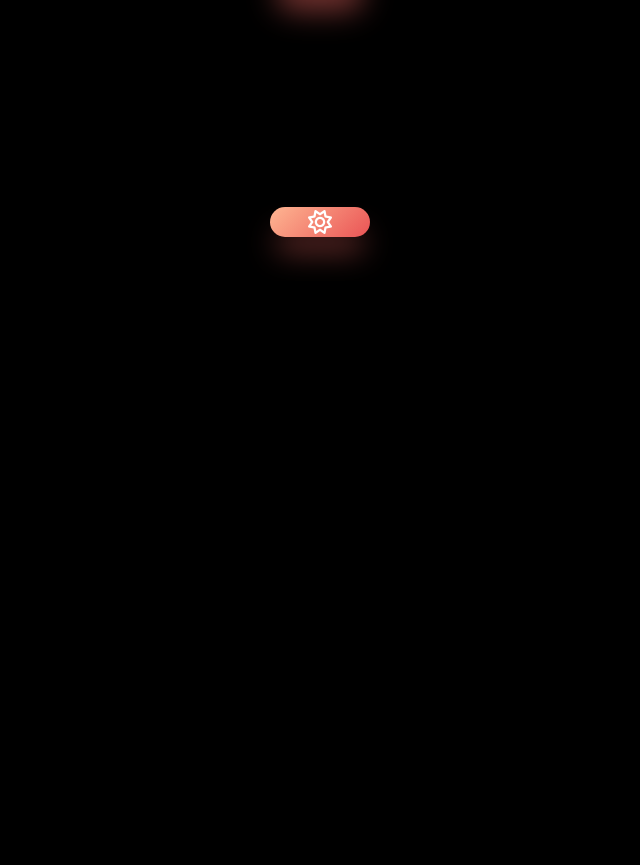
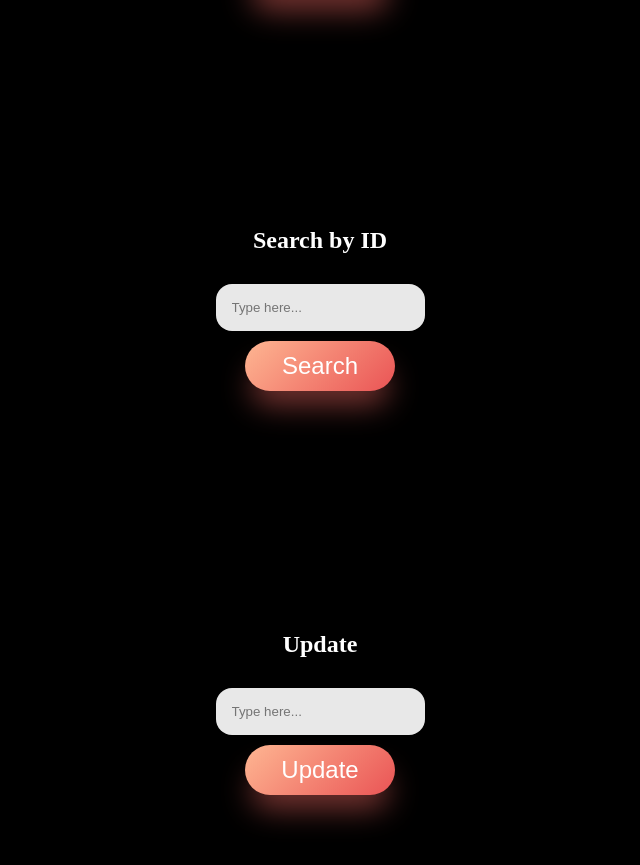
Before and after one commit to m0hdrar/PharmacyWebApp, a website with bundled scripts: page index.html in a window 1280 px wide. Shown: the part 519-1384 px from the top of the page, without its empty margins (320-960 px from the left). Before the commit the page ends 800 px from the top, so only its background shows below. Built offline with nearby package versions, Linux system fonts and the light colour scheme.

Commit message:
"added search part "

```diff
--- a/firebase.js
+++ b/firebase.js
@@ -16,6 +16,8 @@ import {
   getDatabase,
   ref,
   set,
+  get,
+  child,
 } from "https://www.gstatic.com/firebasejs/10.7.1/firebase-database.js";
 const db = getDatabase(app);
 
@@ -24,22 +26,43 @@ let expiry = document.getElementById("medExpiryDate");
 let amount = document.getElementById("medAmount");
 let name = document.getElementById("medName");
 let id = document.getElementById("medId");
-
+let searchBtn = document.getElementById("search-btn");
+let searchResult = document.getElementById("search-result");
 function addData() {
   set(ref(db, "med/" + id.value), {
     medName: name.value,
     medAmount: amount.value,
     medExpiryDate: expiry.value,
   });
-  clearInputFieldEl(expiry)
-  clearInputFieldEl(amount)
-  clearInputFieldEl(name)
-  clearInputFieldEl(id)
+  clearInputFieldEl(expiry);
+  clearInputFieldEl(amount);
+  clearInputFieldEl(name);
+  clearInputFieldEl(id);
 }
+function searchData() {
+  const medRef = ref(db);
 
+  get(child(medRef, "med/" + searchId.value))
+    .then((snapshot) => {
+      if (snapshot.exists()) {
+        searchResult.innerHTML = `<p> name:  ${snapshot.val().medName} </p>`;
+        searchResult.innerHTML+= `<p> amount:  ${
+          snapshot.val().medAmount
+        } </p>`;
+        searchResult.innerHTML += `<p> expiryDate:  ${
+          snapshot.val().medExpiryDate
+        } </p>`;
+      } else {
+        searchResult.innerHTML = `<p> No data available </p>`;
+      }
+    })
+    .catch((error) => {
+      alert(error.message);
+    });
+}
 saveBtn.addEventListener("click", addData);
-
+searchBtn.addEventListener("click", searchData);
 console.log("firebase.js loaded");
 function clearInputFieldEl(inputFieldEl) {
-  inputFieldEl.value = ""
+  inputFieldEl.value = "";
 }
--- a/index.html
+++ b/index.html
@@ -51,6 +51,30 @@
     <label for="medExpiryDate"> Expiry Date :</label>
     <input type="date" id="medExpiryDate" name="medExpiryDate" />
     <button id="save-btn">Save</button>
+    <div id="searchPart">
+      <h2>Search by ID</h2>
+      <input
+        type="text"
+        id="searchId"
+        name="searchId"
+        placeholder="Type here..."
+      />
+      <button id="search-btn">Search</button>
+      <div id="search-result"></div>
+    </div>
+
+    <div id="updatePart">
+      <h2>Update</h2>
+      <input
+        type="text"
+        id="updateId"
+        name="updateId"
+        placeholder="Type here..."
+      />
+
+      <button id="update-btn">Update</button>
+    </div>
+
     <button id="dark-btn" title="dark-toggle" onclick="darkToggle()">
       <i class="fa-regular fa-sun"></i>
     </button>
--- a/style.css
+++ b/style.css
@@ -27,10 +27,11 @@ body {
 button {
   transition: all 0.3s ease-in-out;
   font-family: "Dosis", sans-serif;
+
 }
 
 button {
-  width: 100px;
+  width: 150px;
   height: 50px;
   border-radius: 50px;
   background-image: linear-gradient(135deg, #feb692 0%, #ea5455 100%);
@@ -40,6 +41,8 @@ button {
   border: none;
   font-size: 24px;
   color: white;
+  text-align: center;
+
 }
 
 button:hover {
@@ -64,3 +67,19 @@ input:focus {
   box-shadow: inset 20px 20px 60px #c5c5c5, inset -20px -20px 60px #ffffff;
   transition: 0.3s;
 }
+#searchPart {
+  display: flex;
+  flex-direction: column;
+  align-items: center;
+  justify-content: center;
+  gap: 10px;
+  margin-top: 200px;
+}
+#updatePart {
+  display: flex;
+  flex-direction: column;
+  align-items: center;
+  justify-content: center;
+  gap: 10px;
+  margin-top: 200px;
+}
```
